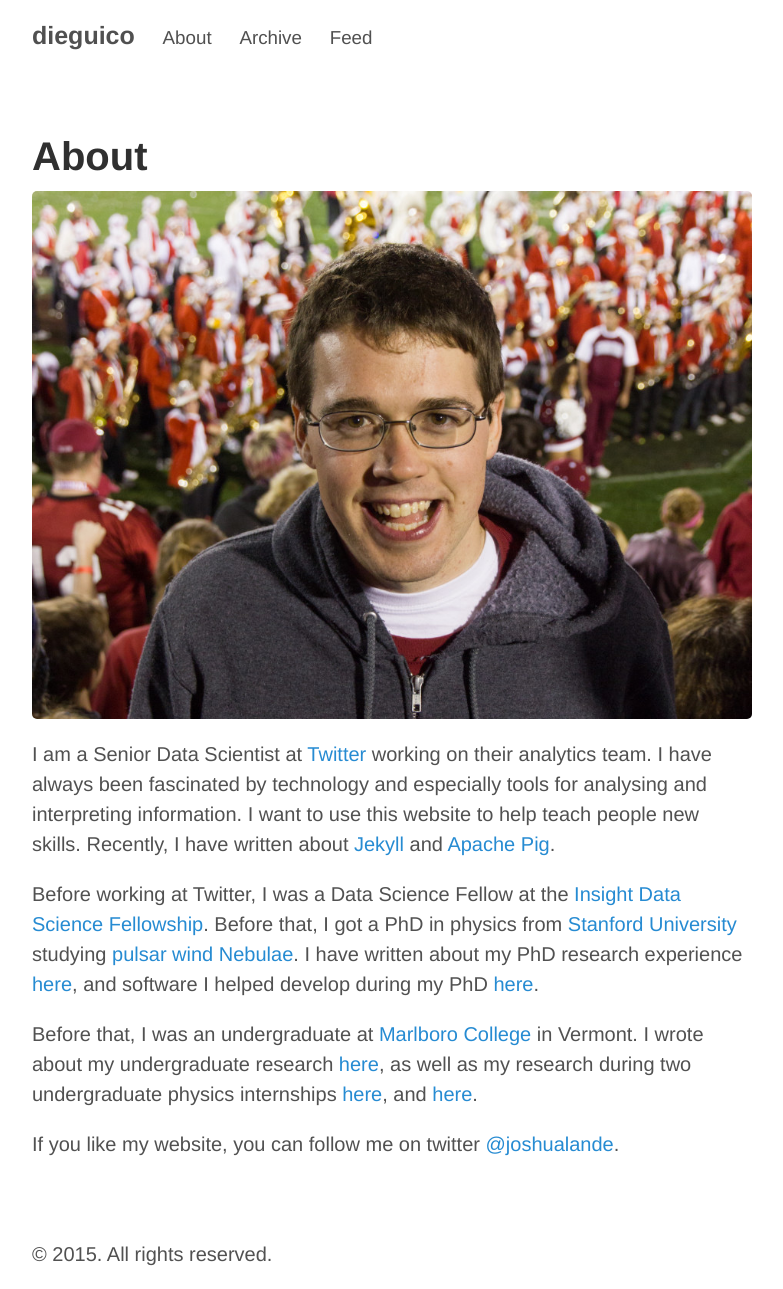
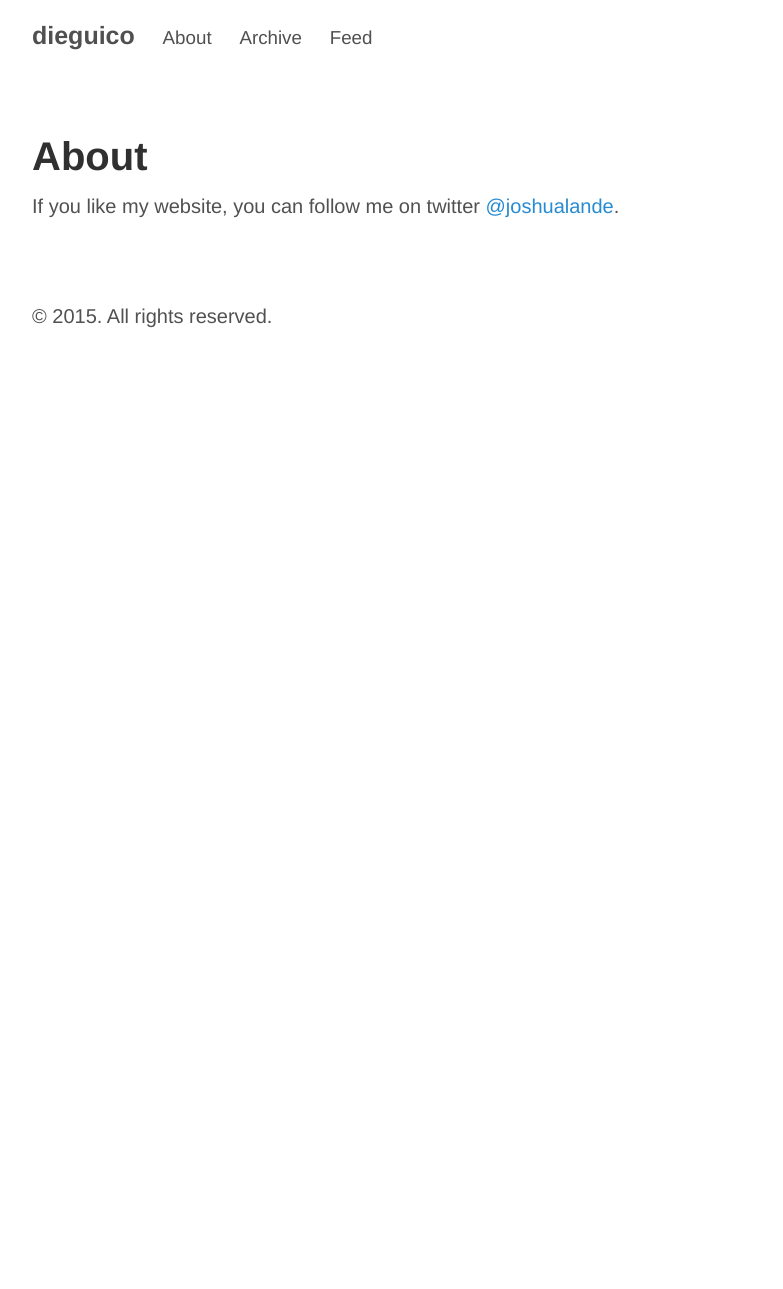
Before and after one commit to dieguico/old.dieguico.github.io, a Jekyll site: the page built from about.md, in a window 1280 px wide. Shown: the whole page, without its empty margins (248-1031 px from the left). Built offline with Jekyll 4.4.1, drawn with Linux system fonts in a browser that asks for light colours; Markdown is read by kramdown in place of the engine named in the settings; after the commit the page ends 900 px from its top, so only the background shows below that.

Commit message:
Cleaning the blog

```diff
--- a/about.md
+++ b/about.md
@@ -3,31 +3,4 @@ layout: page
 title: About
 ---
 
-![Here I am at the 2013 Rose Bowl.](/assets/stanford_rosebowl_photo_2013-e1361222975696-940x689.jpg)
-
-I am a Senior Data Scientist at [Twitter](http://twitter.com) working on
-their analytics team. I have always been fascinated by technology
-and especially tools for analysing and interpreting information.
-I want to use this website to help teach people new skills.
-Recently, I have written about
-[Jekyll]({% post_url 2014-02-03-jekyll-github-pages-poole %}) and
-[Apache Pig]({% post_url 2014-02-11-cube-rollup-pig-data-science %}).
-
-Before working at Twitter, I was a Data Science Fellow at the
-[Insight Data Science Fellowship](http://insightdatascience.com).
-Before that, I got a PhD in physics from [Stanford
-University](http://stanford.edu) studying [pulsar wind
-Nebulae](http://en.wikipedia.org/wiki/Pulsar_wind_nebula).  I have
-written about my PhD research experience
-[here]({% post_url 2013-02-14-searching-pulsar-wind-nebulae-kipac %}), and software I helped
-develop during my PhD [here]({% post_url 2013-02-01-pointlike-fitting-package %}).
-
-Before that, I was an undergraduate at [Marlboro
-College](http://www.marlboro.edu/) in Vermont.  I wrote about my
-undergraduate research
-[here]({% post_url 2013-02-14-physics-marlboro-college-vermont %}), as
-well as my research during two undergraduate physics internships
-[here]({% post_url 2013-02-14-health-impact-solar-particle-events-sstorm %}), and
-[here]({% post_url 2013-02-12-simulating-deep-lens-survey-davis %}).
-
 If you like my website, you can follow me on twitter [@joshualande](https://twitter.com/joshualande).
```
Also changed, not shown: _drafts/2013-02-01-pointlike-fitting-package.md (renamed from _posts/2013-02-01-pointlike-fitting-package.md), _drafts/2013-02-12-simulating-deep-lens-survey-davis.md (renamed from _posts/2013-02-12-simulating-deep-lens-survey-davis.md), _drafts/2013-02-14-calibrating-powder-diffraction-data-ssrl.md (renamed from _posts/2013-02-14-calibrating-powder-diffraction-data-ssrl.md), _drafts/2013-02-14-health-impact-solar-particle-events-sstorm.md (renamed from _posts/2013-02-14-health-impact-solar-particle-events-sstorm.md), _drafts/2013-02-14-physics-marlboro-college-vermont.md (renamed from _posts/2013-02-14-physics-marlboro-college-vermont.md), _drafts/2013-02-14-searching-pulsar-wind-nebulae-kipac.md (renamed from _posts/2013-02-14-searching-pulsar-wind-nebulae-kipac.md), _drafts/2014-02-03-jekyll-github-pages-poole.md (renamed from _posts/2014-02-03-jekyll-github-pages-poole.md), _drafts/2014-02-11-cube-rollup-pig-data-science.md (renamed from _posts/2014-02-11-cube-rollup-pig-data-science.md), _drafts/2014-03-27-cogroup-apache-pig.md (renamed from _posts/2014-03-27-cogroup-apache-pig.md), _drafts/2014-04-02-redirect-permalink-jekyll-github.md (renamed from _posts/2014-04-02-redirect-permalink-jekyll-github.md), _drafts/2014-04-03-short-urls-jekyll.md (renamed from _posts/2014-04-03-short-urls-jekyll.md), _drafts/2014-04-16-read-write-json-pig.md (renamed from _posts/2014-04-16-read-write-json-pig.md), _drafts/2014-04-17-data-science-sql.md (renamed from _posts/2014-04-17-data-science-sql.md), _drafts/2014-04-18-database-normalization.md (renamed from _posts/2014-04-18-database-normalization.md), 4 more files.
